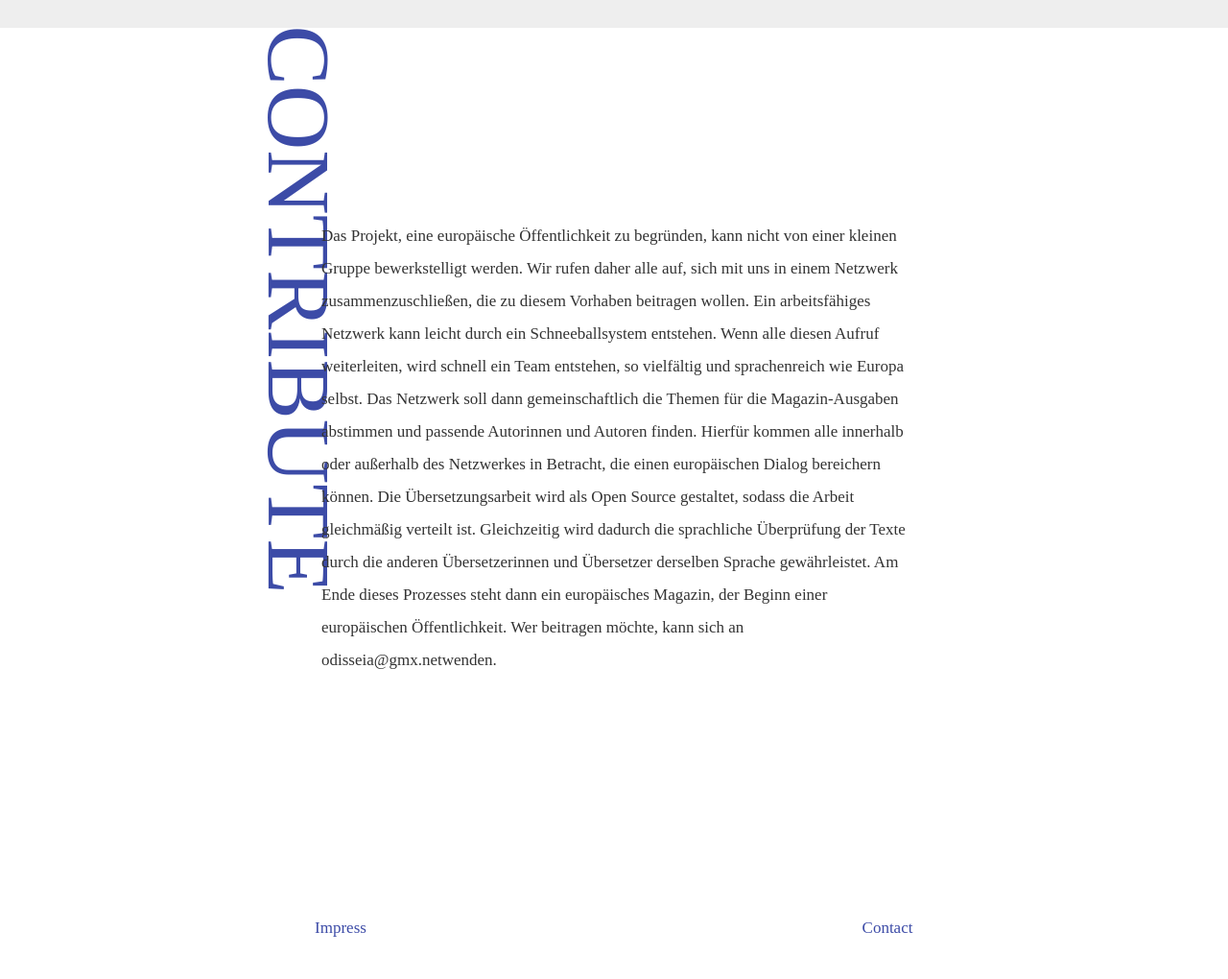
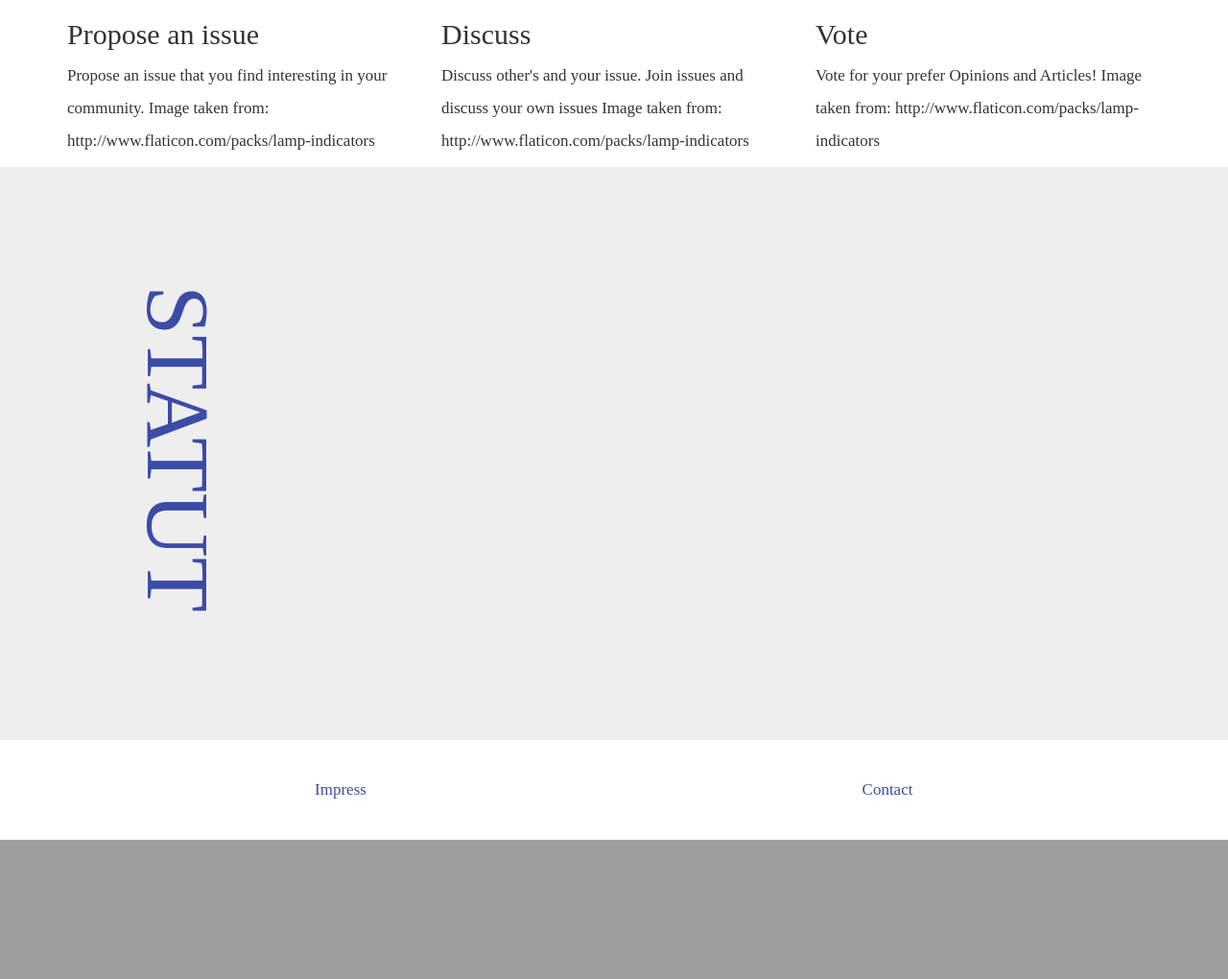
Before and after one commit to catasaw/odisseia, a Django app: template magazine/templates/magazine/welcome_homepage_view.html in a window 1280 px wide. Shown: the part 1356-2376 px from the top of the page at 96% size. After the commit the page ends 2231 px from the top, so only its background shows below. Run offline with Django 3.2, Linux system fonts and the light colour scheme; the template is opened without the code that fills it, so the values that code supplies are empty; some libraries are stand-ins or nearby versions.

Commit message:
Add homepage layout.

```diff
--- a/magazine/templates/magazine/welcome_homepage_view.html
+++ b/magazine/templates/magazine/welcome_homepage_view.html
@@ -2,30 +2,34 @@
 {% load i18n %}
 {% block content %}
 
-<div id="article" class="container-fluid jumbotron home-issue">
-    <div class="row">
-        <div class="col-md-6 col-md-offset-3">
-        {% comment "truncate string to display article preview" %}{% endcomment %}
-        <p>{% trans issue.article_set.all.0.content|truncatewords:100 %}</p>
-        </div>
-    </div>
-    <div class="read-more">
-        <button type="button" class="btn sprite readMoreGray" data-toggle="modal" data-target="#opinionModal"></button>
-        <h5>{% trans "Read more" %}</h5>
-    </div>
+<div  class="jumbotron welcomeimage">
+
 </div>
 
-<div id="opinions" class="container-fluid">
-    {% for  opinion in issue.opinion_set.all %}
-    	<div class="col-md-15 col-sm-3">
-        <p class="home-page">{{opinion.content|truncatewords:100 }} ...</p>
-        <div class={% trans "Read more" %}>
-        <button type="button" class="btn sprite readMore" data-toggle="modal" data-target="#opinionModal"></button>
-        <h5>{% trans "Read more" %}</h5>
+<div class="container">
+<div class="row">
+<h1 class="display-3">Contribute!</h1>
+        <div class="col-md-4">
+          <div class="contribute-propose"></div>
+          <h2>Propose an issue</h2>
+          <p>Propose an issue that you find interesting in your community.
+          Image taken from: http://www.flaticon.com/packs/lamp-indicators</p>
         </div>
-    </div>
-    {% endfor %}
-
+        <div class="col-md-4">
+          <div class="contribute-discuss"></div>
+          <h2>Discuss</h2>
+          <p>Discuss other's and your issue. Join issues and discuss your own issues
+          Image taken from: http://www.flaticon.com/packs/lamp-indicators
+          </p>
+       </div>
+        <div class="col-md-4">
+          <div class="contribute-vote"></div>
+          <h2>Vote</h2>
+          <p>Vote for your prefer Opinions and Articles!
+          Image taken from: http://www.flaticon.com/packs/lamp-indicators
+          </p>
+        </div>
+      </div>
 </div>
 
 <div id="statut" class="container-fluid">
@@ -58,27 +62,4 @@
     {% endfor %}
 </div>
 
-<div id="contribute" class="container-fluid">
-	<div class="col-md-3">
-		<p class="menu-item-vertical-text">Contribute</p>
-    </div>
-    <div class="col-md-6">
-		<p>Das Projekt, eine europäische Öffentlichkeit zu begründen, kann nicht von einer
-kleinen Gruppe bewerkstelligt werden.
-Wir rufen daher alle auf, sich mit uns in einem Netzwerk zusammenzuschließen, die zu diesem Vorhaben beitragen wollen.
-Ein arbeitsfähiges Netzwerk kann leicht durch ein Schneeballsystem entstehen.
-Wenn alle diesen Aufruf weiterleiten, wird schnell ein Team entstehen, so vielfältig
-und sprachenreich wie Europa selbst.
-Das Netzwerk soll dann gemeinschaftlich die Themen für die Magazin-Ausgaben
-abstimmen und passende Autorinnen und Autoren finden. Hierfür kommen alle
-innerhalb oder außerhalb des Netzwerkes in Betracht, die einen europäischen
-Dialog bereichern können.
-Die Übersetzungsarbeit wird als Open Source gestaltet, sodass die Arbeit gleichmäßig verteilt ist. Gleichzeitig wird dadurch die sprachliche Überprüfung der
-Texte durch die anderen Übersetzerinnen und Übersetzer derselben Sprache
-gewährleistet.
-Am Ende dieses Prozesses steht dann ein europäisches Magazin, der Beginn einer
-europäischen Öffentlichkeit.
-Wer beitragen möchte, kann sich an odisseia@gmx.netwenden.</p>
-	</div>
-</div>
 {% endblock %}
```
Also changed, not shown: assets/css/layout.css (+44 -0 lines).
